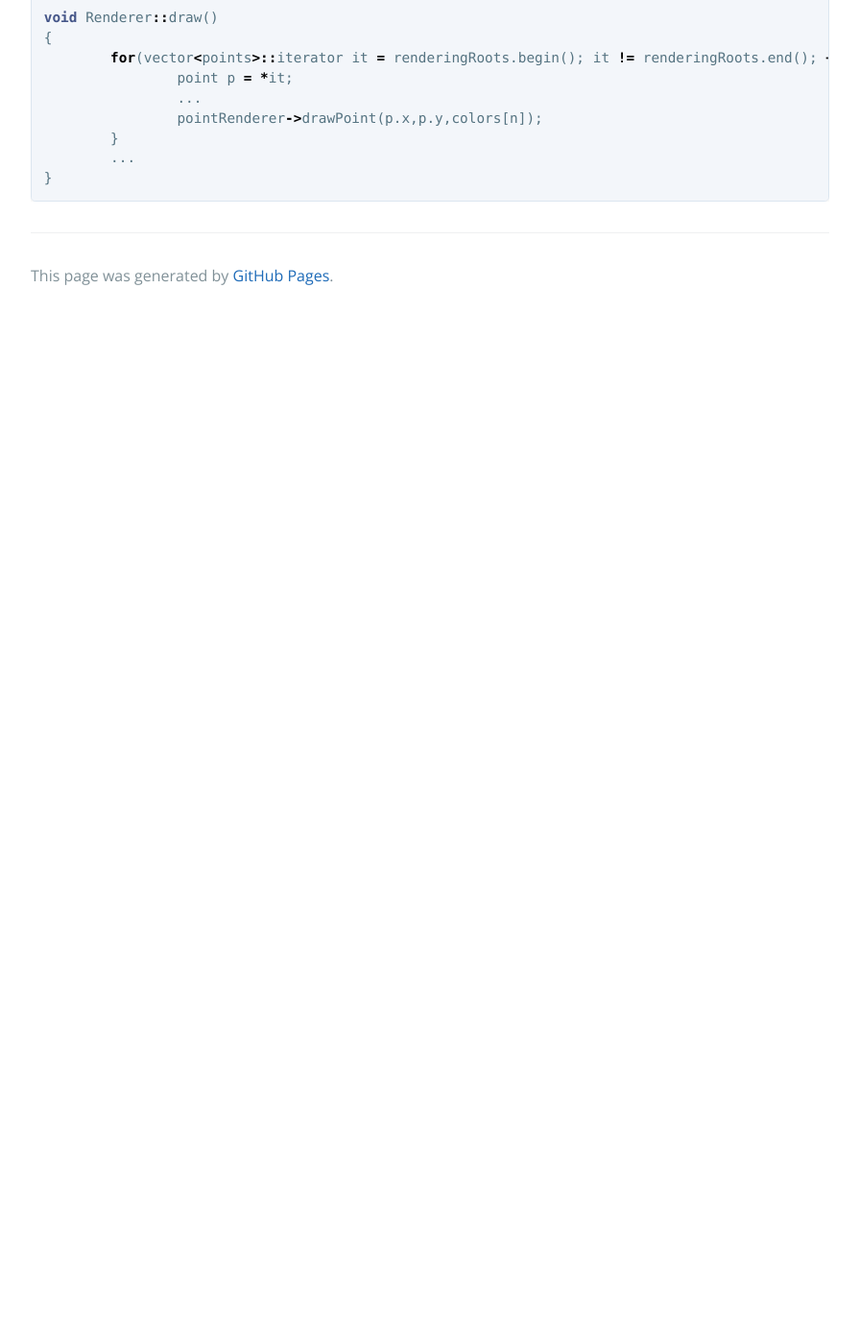
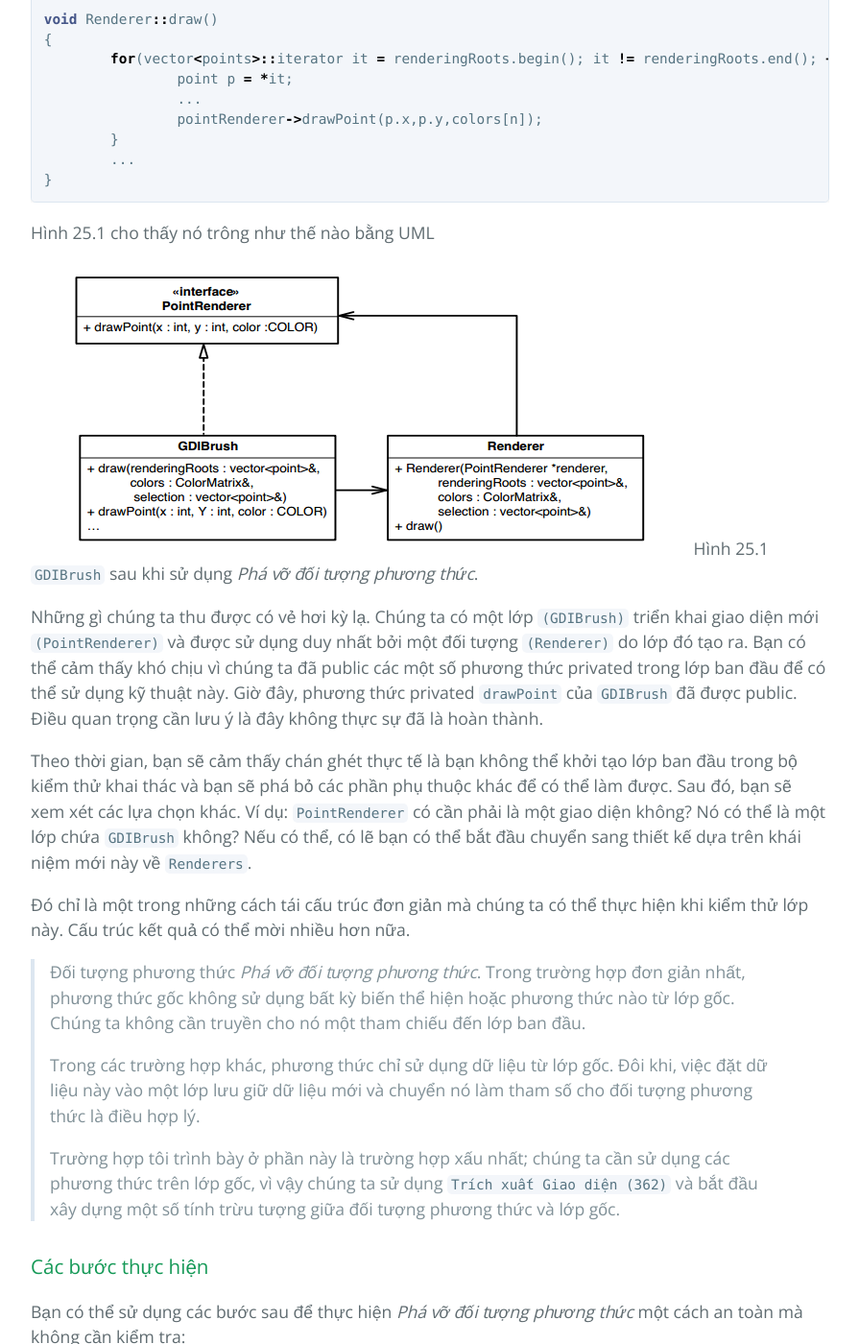
Before and after one commit to HaiBV/haibv.github.io, a Jekyll site: the page built from working-effectively-with-legacy-code/chapter-25-dependency-breaking-techniques.md, in a window 1280 px wide and 1400 px high, scrolled down 8582 px. Shown: the whole window at 96% size, without its empty margins (192-1087 px from the left). Built offline with Jekyll 4.4.1, drawn with Linux system fonts in a browser that asks for light colours; our own code applies the rules of GitHub Pages for plain Markdown files; before the commit the page ends 8913 px from its top, so only the background shows below that; some of the changed text lies outside the part shown.

Commit message:
Book - Working Efectively with Legacy Code - P3 - C25

````diff
--- a/working-effectively-with-legacy-code/chapter-25-dependency-breaking-techniques.md
+++ b/working-effectively-with-legacy-code/chapter-25-dependency-breaking-techniques.md
@@ -226,7 +226,7 @@ void GDIBrush::draw(vector<point>& renderingRoots, ColorMatrix &colors, vector<p
 }
 ```
 
-Bây giờ quay lại phần phụ thuộc GDIBrush. Nếu không thể khởi tạo GDIBrush trong khai thác thử nghiệm, chúng tôi có thể sử dụng Giao diện trích xuất để loại bỏ hoàn toàn sự phụ thuộc vào GDIBrush. Phần trên Extract Interface (362) có chi tiết, nhưng tóm tắt lại, chúng tôi tạo một lớp giao diện trống và yêu cầu GDIBrush triển khai nó. Trong trường hợp này, chúng ta có thể gọi nó là PointRenderer vì drawPoint là phương thức trên GDIBrush mà chúng ta thực sự cần quyền truy cập trong Trình kết xuất. Sau đó, chúng tôi thay đổi tham chiếu mà Trình kết xuất giữ từ GDIBrush sang PointRenderer, biên dịch và để trình biên dịch cho chúng tôi biết những phương thức nào phải có trên giao diện. Đây là mã trông như thế nào ở cuối:
+Bây giờ quay lại phần phụ thuộc `GDIBrush`. Nếu không thể khởi tạo `GDIBrush` trong kiểm thử khai thác, chúng ta có thể sử dụng _Trích xuất Giao diện_ để loại bỏ hoàn toàn sự phụ thuộc vào `GDIBrush`. Phần trên _Trích xuát Giao diện (362)_ có chi tiết, nhưng tóm tắt lại, chúng tôi tạo một lớp giao diện trống và yêu cầu `GDIBrush` triển khai nó. Trong trường hợp này, chúng ta có thể gọi nó là `PointRenderer` vì `drawPoint` là phương thức trên `GDIBrush` mà chúng ta thực sự cần quyền truy cập trong `Renderer`. Sau đó, chúng ta thay đổi tham chiếu mà `Renderer` giữ từ `GDIBrush` sang `PointRenderer`, biên dịch và để trình biên dịch cho chúng ta biết những phương thức nào phải có trên giao diện. Đây là code cuối cùng thu được:
 
 ```cpp
 class PointRenderer
@@ -267,3 +267,40 @@ void Renderer::draw()
 	...
 }
 ```
+
+Hình 25.1 cho thấy nó trông như thế nào bằng UML
+
+![25.1](images/25/25-1.png)
+Hình 25.1 `GDIBrush` sau khi sử dụng _Phá vỡ đối tượng phương thức_.
+
+Những gì chúng ta thu được có vẻ hơi kỳ lạ. Chúng ta có một lớp `(GDIBrush)` triển khai giao diện mới `(PointRenderer)` và được sử dụng duy nhất bởi một đối tượng `(Renderer)` do lớp đó tạo ra. Bạn có thể cảm thấy khó chịu vì chúng ta đã public các một số phương thức privated trong lớp ban đầu để có thể sử dụng kỹ thuật này. Giờ đây, phương thức privated `drawPoint` của `GDIBrush` đã được public. Điều quan trọng cần lưu ý là đây không thực sự đã là hoàn thành.
+
+Theo thời gian, bạn sẽ cảm thấy chán ghét thực tế là bạn không thể khởi tạo lớp ban đầu trong bộ kiểm thử khai thác và bạn sẽ phá bỏ các phần phụ thuộc khác để có thể làm được. Sau đó, bạn sẽ xem xét các lựa chọn khác. Ví dụ: `PointRenderer` có cần phải là một giao diện không? Nó có thể là một lớp chứa `GDIBrush` không? Nếu có thể, có lẽ bạn có thể bắt đầu chuyển sang thiết kế dựa trên khái niệm mới này về `Renderers`.
+
+Đó chỉ là một trong những cách tái cấu trúc đơn giản mà chúng ta có thể thực hiện khi kiểm thử lớp này. Cấu trúc kết quả có thể mời nhiều hơn nữa.
+
+> Đối tượng phương thức _Phá vỡ đối tượng phương thức_. Trong trường hợp đơn giản nhất, phương thức gốc không sử dụng bất kỳ biến thể hiện hoặc phương thức nào từ lớp gốc. Chúng ta không cần truyền cho nó một tham chiếu đến lớp ban đầu.
+>
+> Trong các trường hợp khác, phương thức chỉ sử dụng dữ liệu từ lớp gốc. Đôi khi, việc đặt dữ liệu này vào một lớp lưu giữ dữ liệu mới và chuyển nó làm tham số cho đối tượng phương thức là điều hợp lý.
+>
+> Trường hợp tôi trình bày ở phần này là trường hợp xấu nhất; chúng ta cần sử dụng các phương thức trên lớp gốc, vì vậy chúng ta sử dụng `Trích xuất Giao diện (362)` và bắt đầu xây dựng một số tính trừu tượng giữa đối tượng phương thức và lớp gốc.
+
+### Các bước thực hiện
+
+Bạn có thể sử dụng các bước sau để thực hiện _Phá vỡ đối tượng phương thức_ một cách an toàn mà không cần kiểm tra:
+
+1. Tạo một lớp sẽ chứa code của phương thức.
+
+2. Tạo một hàm khởi tạo cho lớp và _Bảo tồn Chữ ký (312)_ để cung cấp cho nó một bản sao chính xác của các tham số được phương thức sử dụng. Nếu phương thức sử dụng dữ liệu cá thể hoặc các phương thức từ lớp gốc, hãy thêm một tham chiếu đến lớp gốc làm tham số đầu tiên cho hàm khởi tạo.
+
+3. Đối với mỗi tham số trong hàm khởi tạo, hãy khai báo một biến thực thể và cung cấp cho nó cùng kiểu với biến đó. _Bảo tồn Chữ ký (312)_ bằng cách sao chép tất cả các tham số trực tiếp vào lớp và định dạng chúng dưới dạng khai báo biến thể hiện. Gán tất cả các tham số cho các biến thể hiện trong hàm khởi tạo.
+
+4. Tạo một phương thức thực thi trống trên lớp mới. Thông thường phương pháp này được gọi là `run()`. Chúng t đã sử dụng tên `draw` trong ví dụ.
+
+5. Sao chép phần thân của phương thức cũ vào phương thức thực thi và biên dịch thành _Dựa vào Trình biên dịch (315)_.
+
+6. Các thông báo lỗi từ trình biên dịch sẽ cho biết phương thức vẫn đang sử dụng các phương thức hoặc biến từ lớp cũ ở đâu. Trong mỗi trường hợp này, hãy thực hiện những gì cần thiết để biên dịch phương thức. Trong một số trường hợp, điều này đơn giản như việc thay đổi lệnh gọi để sử dụng tham chiếu đến lớp ban đầu. Trong các trường hợp khác, bạn có thể phải đặt các phương thức ở chế độ public trên lớp gốc hoặc giới thiệu các `getters` để không phải đặt các biến thể hiện ở chế độ public.
+
+7. Sau khi lớp mới biên dịch, hãy quay lại phương thức ban đầu và thay đổi nó để nó tạo một thể hiện của lớp mới và ủy thác công việc của nó cho nó.
+
+8. Nếu cần, hãy sử dụng _Trích xuất Giao diện (362)_ để thoát khỏi sự phụ thuộc vào lớp gốc
````
Also changed, not shown: working-effectively-with-legacy-code/chapter-22-i-need-to-change-a-monster-method-and-i-cant-write-tests-for-it.md (+1 -1 lines), working-effectively-with-legacy-code/images/25/25-1.png (added).
